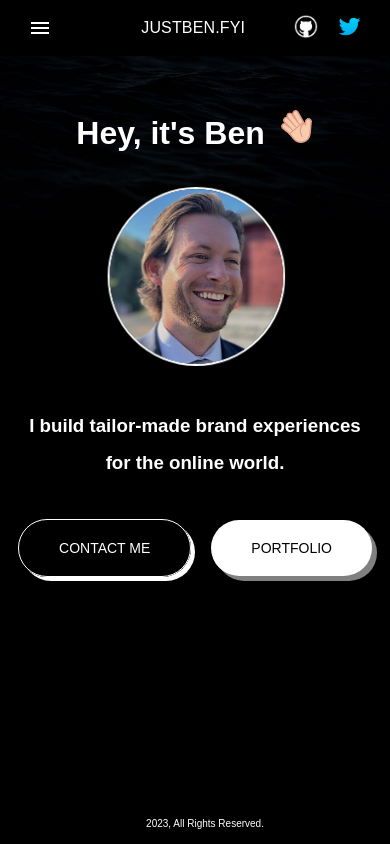
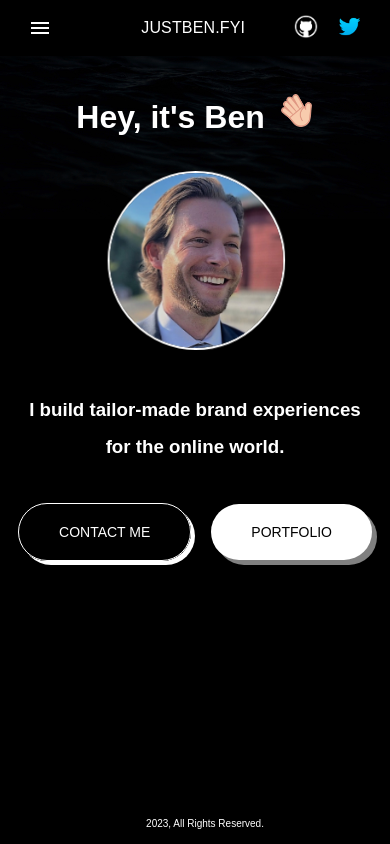
Before and after one commit to benhurley/website-upgrade, a React (Create React App) app: page / in a window 390 px wide. Built offline with nearby package versions, Linux system fonts and the light colour scheme; a web font is replaced by a local one.

Commit message:
slightly smaller y-axis padding for mobile

```diff
--- a/src/App.tsx
+++ b/src/App.tsx
@@ -23,7 +23,7 @@ const AppContainer = styled.div`
   color: white;
   overflow-x: hidden;
   color: white;
-  padding: 5em 10px 5em 10px;
+  padding: 4em 10px 4em 10px;
   line-height: 2;
 `;
 
```
